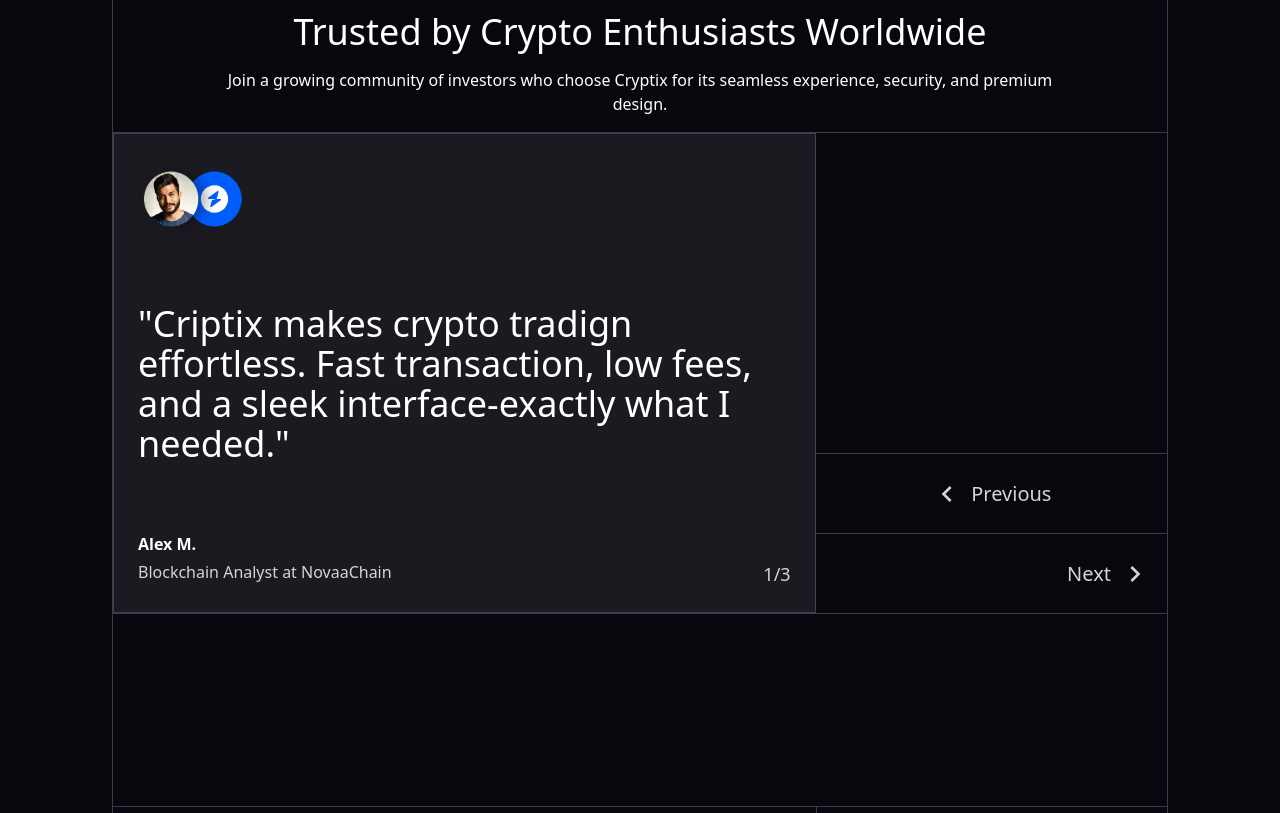
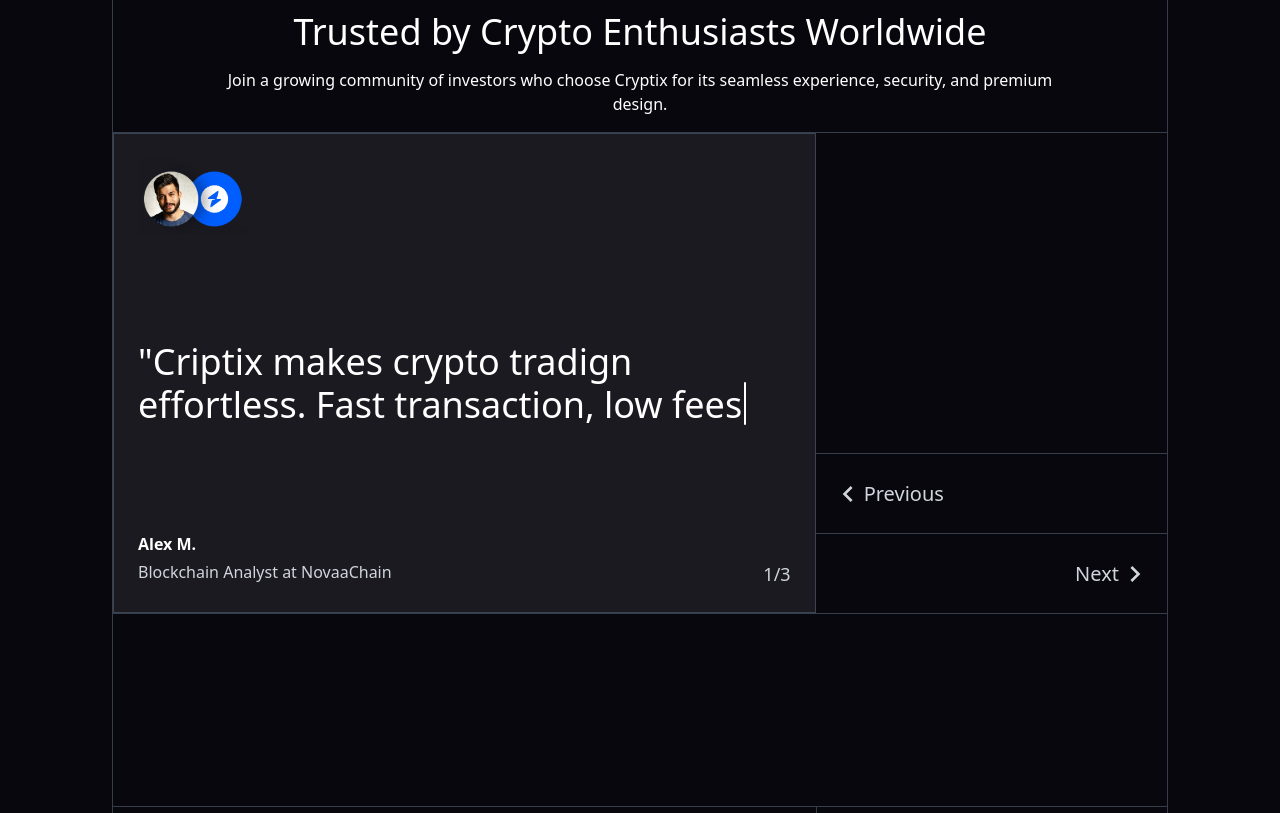
Before and after one commit to elchananT/crypto-pro, a React (Vite) app: page / in a window 1280 px wide. Shown: the part 3740-4553 px from the top of the page. Built offline with nearby package versions, Linux system fonts and the light colour scheme.

Commit message:
Add animation to the Recommender.tsx component with deng animations

```diff
--- a/src/App.tsx
+++ b/src/App.tsx
@@ -10,6 +10,7 @@ import Cards from "./components/Cards.tsx";
 import Recommender from "./components/Recommender.tsx";
 import AccordionContainer from "./components/AccordionContainer.tsx";
 import PreFooter from "./components/PreFooter.tsx";
+import { motion } from "motion/react";
 
 const App = () => {
     return (
@@ -27,8 +28,18 @@ const App = () => {
                 <Cards />
                 <div className="h-[24vh]"/>
                 <div className=" flex flex-col justify-center items-center text-white text-center text-wrap">
-                    <h2 className="text-4xl my-4">Trusted by Crypto Enthusiasts Worldwide</h2>
-                    <p className="w-10/12 mb-4">Join a growing community of investors who choose Cryptix for its seamless experience, security, and premium design.</p>
+                    <motion.h2
+                        initial={{ opacity: 0, y: 10 }}
+                        whileInView={{ opacity: 1, y: 0 }}
+                        transition={{ duration: 0.5, delay: 0.2 }}
+                        viewport={{ once: true, amount: 0.3 }}
+                        className="text-4xl my-4">Trusted by Crypto Enthusiasts Worldwide</motion.h2>
+                    <motion.p
+                        initial={{ opacity: 0, x: 10 }}
+                        whileInView={{ opacity: 1, x: 0 }}
+                        transition={{ duration: 0.5, delay: 0.2 }}
+                        viewport={{ once: true, amount: 0.3 }}
+                        className="w-10/12 mb-4">Join a growing community of investors who choose Cryptix for its seamless experience, security, and premium design.</motion.p>
                 </div>
                 <Recommender />
                 <div className="h-[24vh]"/>
--- a/src/components/Recommender.tsx
+++ b/src/components/Recommender.tsx
@@ -1,36 +1,82 @@
+import { motion } from "motion/react";
 import {MdOutlineKeyboardArrowLeft, MdOutlineKeyboardArrowRight} from "react-icons/md";
+import TypewriterRealistic from "./TypewriterRealistic.tsx";
 
 const Recommender = () => {
     return (
         <div className="flex flex-col md:flex-row text-white">
             {/*Card*/}
-            <div className="h-[60vh] flex flex-col justify-between md:w-2/3 text-wrap bg-[#1B1A21] p-6 border border-gray-600/70">
-                <img src="./comment.png" alt="person" className="w-[7rem]"/>
-                <h2 className="text-4xl">
-                    "Criptix makes crypto tradign effortless. Fast
-                    transaction, low fees, and a sleek interface-exactly
-                    what I needed."
-                </h2>
+            <motion.div
+                initial={{ opacity: 0, x: -100 }}
+                whileInView={{ opacity: 1, x: 0 }}
+                transition={{ duration: 0.5, delay: 0.2 }}
+                viewport={{ once: true, amount: 0.3 }}
+                className="h-[60vh] flex flex-col justify-between md:w-2/3 text-wrap bg-[#1B1A21] p-6 border border-gray-600/70">
+                <motion.img
+                    initial={{ y: -20, x: -20 }}
+                    whileInView={{ y: [-22, 10, -15, 4, -7, 10, -1, 0], x: [-22, 10, -15, 4, -7, 10, -1, 0] }}
+                    transition={{ duration: 3, delay: 0.2 }}
+                    viewport={{ once: true, amount: 0.3 }}
+                    src="./comment.png" alt="person" className="w-[7rem]"/>
+                <TypewriterRealistic size="medium" baseText={`"Criptix makes crypto tradign effortless. Fast transaction, low fees, and a sleek interface-extly what I needed."`} addText={`exactly what I needed!"`} deleteCount={21}/>
 
                 <div>
-                    <p className="font-semibold mb-1">Alex M.</p>
+                    <motion.p
+                        initial={{ opacity: 0, x: 10 }}
+                        whileInView={{ opacity: 1, x: 0 }}
+                        transition={{ duration: 3, delay: 0.2 }}
+                        viewport={{ once: true, amount: 0.3 }}
+                        className="font-semibold mb-1">Alex M.</motion.p>
                     <div className="text-gray-300 flex justify-between">
-                        <span>Blockchain Analyst at NovaaChain</span>
+                        <motion.span
+                            initial={{ opacity: 0, x: -10 }}
+                            whileInView={{ opacity: 1, x: 0 }}
+                            transition={{ duration: 0.5, delay: 0.2 }}
+                            viewport={{ once: true, amount: 0.3 }}
+                        >Blockchain Analyst at NovaaChain</motion.span>
                         <span className="text-lg">1/3</span>
                         </div>
                 </div>
-            </div>
+            </motion.div>
 
             <div className="md:w-1/3 flex justify-between md:flex-col">
                 <div className="h-4/6"/>
-                <button className="h-1/6 max-md:w-1/2 flex items-center justify-center gap-2 text-gray-300 text-xl max-md:border-r md:border-t border-gray-600/70 cursor-pointer py-8 px-4">
-                    <MdOutlineKeyboardArrowLeft  size={32} />
+                <motion.button
+                    initial={{ x: 100 }}
+                    whileInView={{ x: 0 }}
+                    transition={{ duration: 0.7, delay: 0.2 }}
+                    viewport={{ once: true, amount: 0.3 }}
+                    className="h-1/6 max-md:w-1/2 flex items-center justify-center gap-2 text-gray-300 text-xl max-md:border-r md:border-t border-gray-600/70 md:justify-start cursor-pointer py-8 px-4">
+                    <motion.span
+                        whileHover={{ scale: 1.03, x: -12, y: -5 }}
+                        initial={{ x: -100 }}
+                        whileInView={{ x: 0 }}
+                        transition={{ delay: 0.2 }}
+                        viewport={{ once: true, amount: 0.3 }}
+                        className="flex items-center"
+                    >
+                        <MdOutlineKeyboardArrowLeft  size={32} />
                     Previous
-                </button>
-                <button className="h-1/6 max-md:w-1/2 flex items-center justify-center gap-2 text-gray-300 text-xl md:border-t border-gray-600/70 md:justify-end cursor-pointer py-8 px-4">
-                    Next
+                    </motion.span>
+
+                </motion.button>
+                <motion.button
+                    initial={{ x: -100 }}
+                    whileInView={{ x: 0 }}
+                    transition={{ duration: 1, delay: 0.2 }}
+                    viewport={{ once: true, amount: 0.3 }}
+                    className="h-1/6 max-md:w-1/2 flex items-center justify-center gap-2 text-gray-300 text-xl md:border-t border-gray-600/70 md:justify-end cursor-pointer py-8 px-4">
+                    <motion.span
+                        whileHover={{ scale: 1.03, x: 12, y: -5 }}
+                        initial={{ x: -100 }}
+                        whileInView={{ x: 0 }}
+                        transition={{ delay: 0.2 }}
+                        viewport={{ once: true, amount: 0.3 }}
+                        className="flex items-center"
+                    >Next
                     <MdOutlineKeyboardArrowRight  size={32} />
-                </button>
+                    </motion.span>
+                </motion.button>
             </div>
 
         </div>
--- a/src/components/TypewriterRealistic.tsx
+++ b/src/components/TypewriterRealistic.tsx
@@ -6,7 +6,7 @@ interface TypewriterProps {
     addText: string;
     speed?: number;
     pause?: number;
-    size?: 'big' | 'small';
+    size?: 'big' | 'small' | 'medium';
 }
 
 const TypewriterRealistic: React.FC<TypewriterProps> = ({
@@ -66,7 +66,7 @@ const TypewriterRealistic: React.FC<TypewriterProps> = ({
 
     return (
         <h1
-            className={`font-semibold ${size === "big" ? "text-center text-5xl md:text-8xl md:w-6/10" : "text-xl font-medium"}`}
+            className={`${size === "big" ? "font-semibold text-center text-5xl md:text-8xl md:w-6/10" : size === 'small' ? "text-xl font-medium" : "text-4xl"}`}
         >
             {displayedText}
             <span
```
